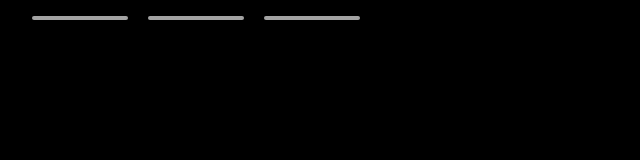
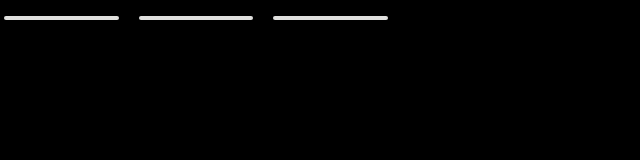
Before and after one commit to maharshi66/nextjs-onboarding, a Next.js app: page /onboarding in a window 1280 px wide. Shown: the top 160 px of the page, without its empty margins (0-640 px from the left). Built offline with nearby package versions, Linux system fonts and the light colour scheme.

Commit message:
Changed progress bar styling and transition

```diff
--- a/components/ProgressBar.jsx
+++ b/components/ProgressBar.jsx
@@ -1,9 +1,21 @@
 const ProgressBar = ({ progress }) => {
+    const fillerStyle = {
+        width: `${progress ? progress : 20}%`,
+        transition: 'width 0.5s ease-in-out',
+    }
+
     if (progress) {
-        return (<div style={{ minWidth: "1rem", maxWidth: "6rem", width: `${progress}%` }} className="h-1 rounded-full bg-white"></div>);
+        return (
+            <div className="h-1 rounded-full w-full bg-[#e0e0de]">
+                <div style={fillerStyle} className="h-full rounded-full bg-[#6A5ACD] ">
+                </div>
+            </div>
+        );
     } else {
-        return (<div style={{ width: "6rem" }} className="h-1 rounded-full bg-neutral-400"></div>);
+        return (
+            <div className="h-1 rounded-full w-full bg-[#e0e0de]">
+            </div>)
     }
-}
+};
 
 export default ProgressBar;
--- a/pages/api/hello.js
+++ /dev/null
@@ -1,5 +0,0 @@
-// Next.js API route support: https://nextjs.org/docs/api-routes/introduction
-
-export default function handler(req, res) {
-  res.status(200).json({ name: 'John Doe' })
-}
```
